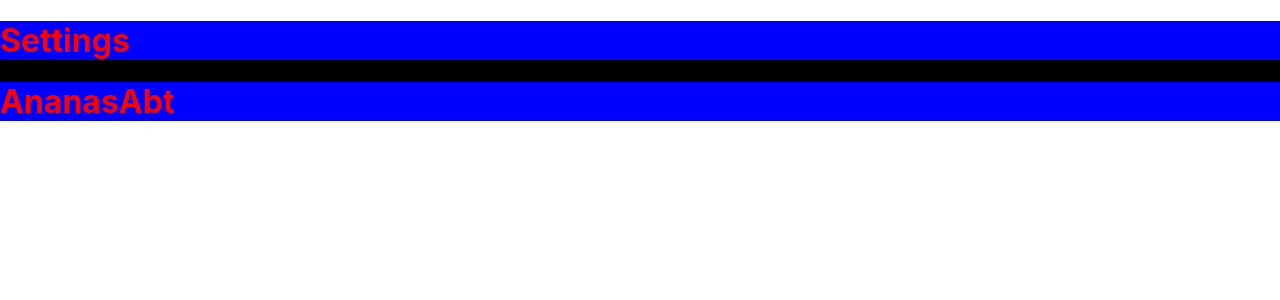
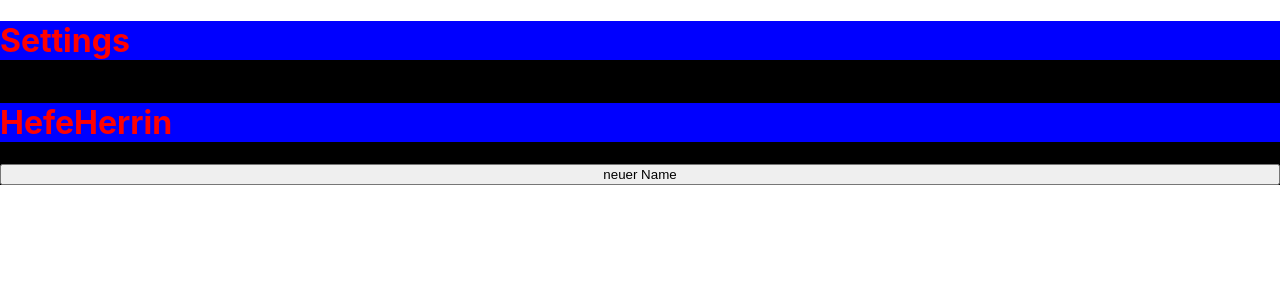
Before and after one commit to molwam/name-gen, a React (Create React App) app: page / in a window 1280 px wide. Shown: the top 300 px of the page. Built offline with nearby package versions, Linux system fonts and the light colour scheme.

Commit message:
Add new name button

```diff
--- a/src/Components/MainPage/MainPage.tsx
+++ b/src/Components/MainPage/MainPage.tsx
@@ -10,15 +10,37 @@ const Heading = styled.h1<{ active: boolean }>`
   color: ${(props) => (props.active ? "red" : "blue")};
   background: blue;
 `;
+const PageWrapper = styled.div`
+  display: flex;
+  flex-direction: column;
+`;
 const MainPage: React.FC<{
   currentSettings: Types.GeneratorSettings;
 }> = (props) => {
-  // const [history, setHistory] = React.useState<Types.NameHistory>([]);
-  console.log(dataTree);
+  const initialName = GeneratorUtils.generateName(
+    props.currentSettings,
+    dataTree
+  );
+
+  const [history, setHistory] = React.useState<Types.NameHistory>([
+    initialName ? initialName : "",
+  ]);
+
+  const generateNewName = () => {
+    const newName = GeneratorUtils.generateName(
+      props.currentSettings,
+      dataTree
+    );
+    if (newName) {
+      setHistory((history) => [...history, newName]);
+    }
+  };
+
   return (
-    <Heading active={true}>
-      {GeneratorUtils.generateName(props.currentSettings, dataTree)}
-    </Heading>
+    <PageWrapper>
+      <Heading active={true}>{history[history.length - 1]}</Heading>
+      <button onClick={generateNewName}>neuer Name</button>
+    </PageWrapper>
   );
 };
 
```
